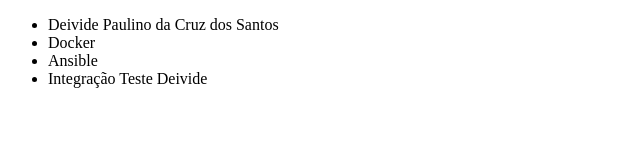
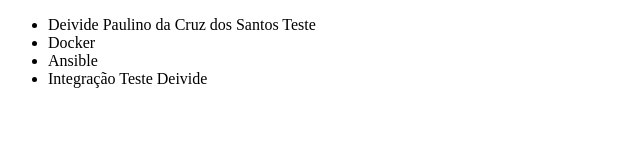
Before and after one commit to wallbark/estudos, a plain HTML site: page index.html in a window 1280 px wide. Shown: the full height of the page, 0-640 px from the left. Drawn offline with Linux system fonts and the light colour scheme.

Commit message:
Alteração teste 2

```diff
--- a/index.html
+++ b/index.html
@@ -6,7 +6,7 @@
 </head>
 <body>
     <ul>
-        <li>Deivide Paulino da Cruz dos Santos</li>
+        <li>Deivide Paulino da Cruz dos Santos Teste</li>
         <li>Docker</li>
         <li>Ansible</li>
         <li>Integração Teste Deivide </li>
```
